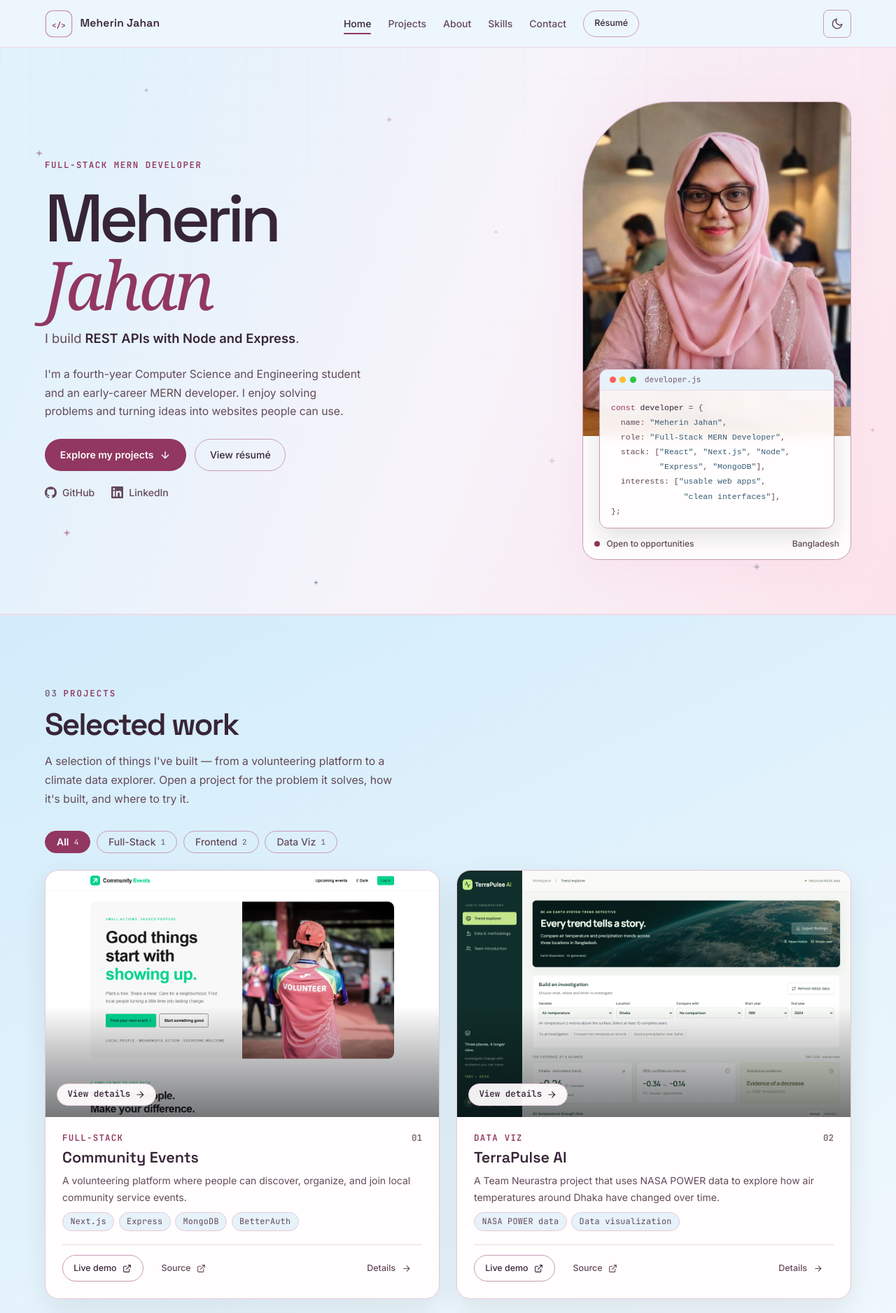
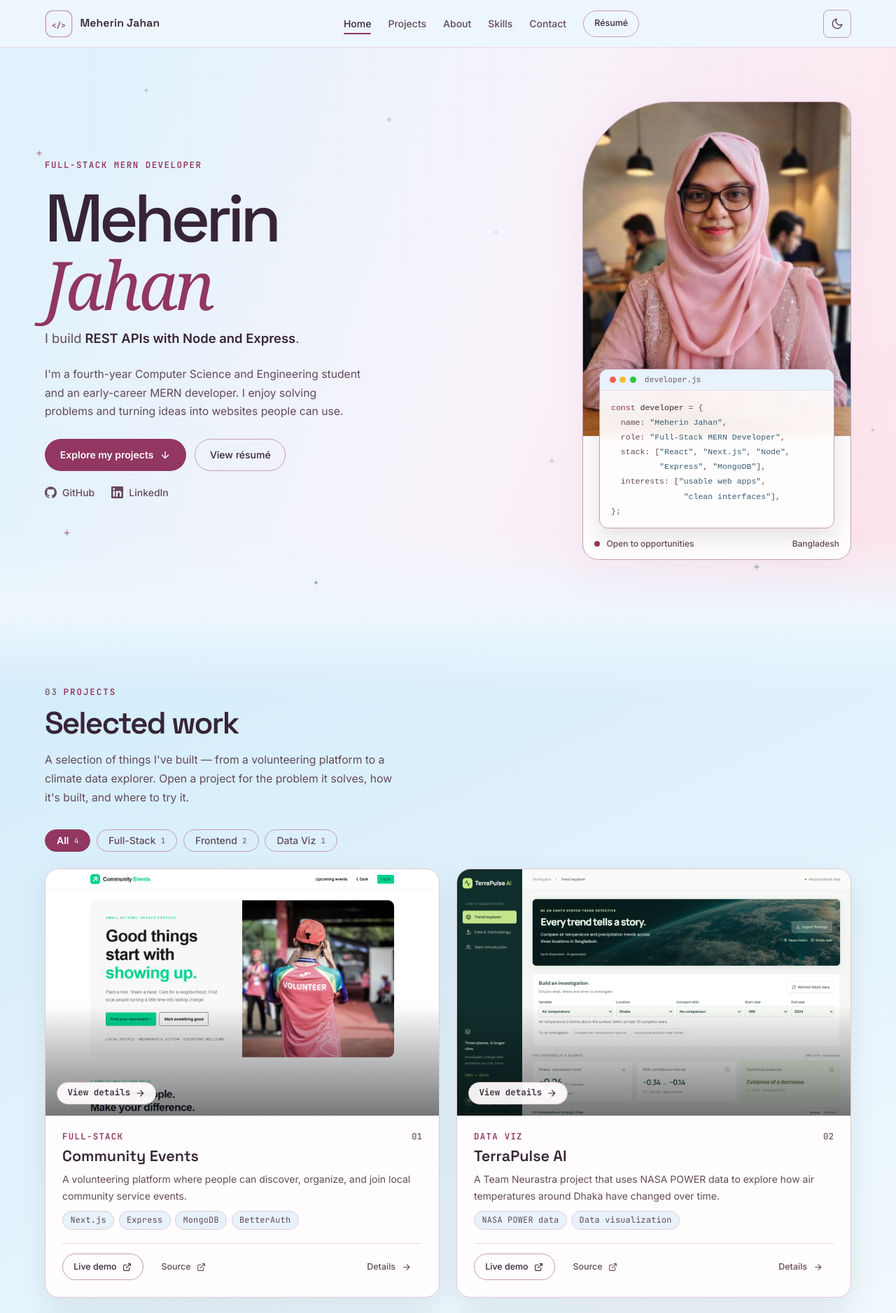
Before and after one commit to meherin02/Portfolio_Erin, a React (Vite) app: page / in a window 1280 px wide. Shown: the top 1876 px of the page at 70% size. Built offline with nearby package versions, Linux system fonts and the light colour scheme.

Commit message:
Blend pastel backgrounds between portfolio sections

```diff
--- a/src/styles/app.css
+++ b/src/styles/app.css
@@ -1050,6 +1050,7 @@ input[aria-invalid='true']:focus, textarea[aria-invalid='true']:focus {
   padding: clamp(3rem, 6vw, 5.5rem) 0 1.6rem;
   border-top: 1px solid var(--line);
   background:
+    linear-gradient(to bottom, var(--bg), transparent var(--section-fade)),
     radial-gradient(ellipse at 0 0, color-mix(in srgb, #d2ecfb 19%, transparent), transparent 58%),
     radial-gradient(ellipse at 100% 85%, color-mix(in srgb, #f2b0cd 16%, transparent), transparent 57%),
     var(--bg-2);
@@ -1481,9 +1482,25 @@ input[aria-invalid='true']:focus, textarea[aria-invalid='true']:focus {
   to { opacity: .8; transform: scale(1.12); }
 }
 
-[data-theme='light'] :is(#about, #background) { background: #feeff3; }
-[data-theme='light'] #projects { background: linear-gradient(155deg, #d2ecfb, #f3f9fd 75%); }
-[data-theme='light'] .editorial-hero { background: linear-gradient(110deg, #e2f2fc 12%, #f7f3fa 52%, #fde3eb); }
+/* Fade each section wash to the page color at its edges. */
+:root { --section-fade: clamp(4rem, 9vw, 9rem); }
+main > .section, .site-footer { border-top: 0; }
+.editorial-hero { border-bottom: 0; }
+[data-theme='light'] :is(#about, #background) {
+  background: linear-gradient(to bottom, var(--bg), #feeff3 var(--section-fade),
+    #feeff3 calc(100% - var(--section-fade)), var(--bg));
+}
+[data-theme='light'] #projects {
+  background:
+    linear-gradient(to bottom, var(--bg), transparent var(--section-fade),
+      transparent calc(100% - var(--section-fade)), var(--bg)),
+    linear-gradient(155deg, #d2ecfb, #f3f9fd 75%);
+}
+[data-theme='light'] .editorial-hero {
+  background:
+    linear-gradient(to top, var(--bg), transparent var(--section-fade)),
+    linear-gradient(110deg, #e2f2fc 12%, #f7f3fa 52%, #fde3eb);
+}
 .portrait-group .code-card {
   position: relative;
   inset: auto;
```
